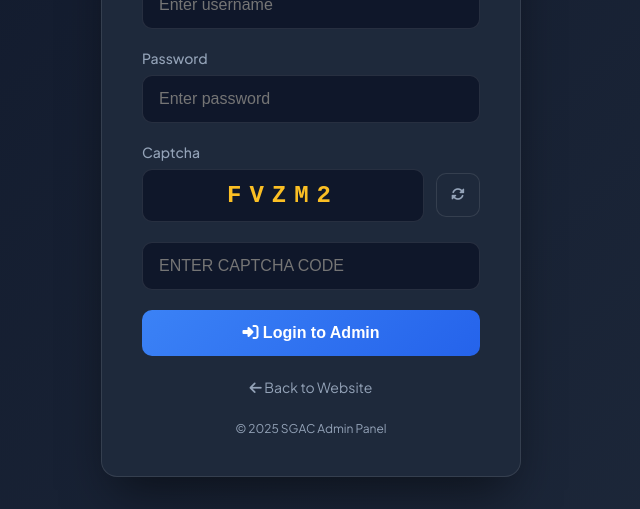
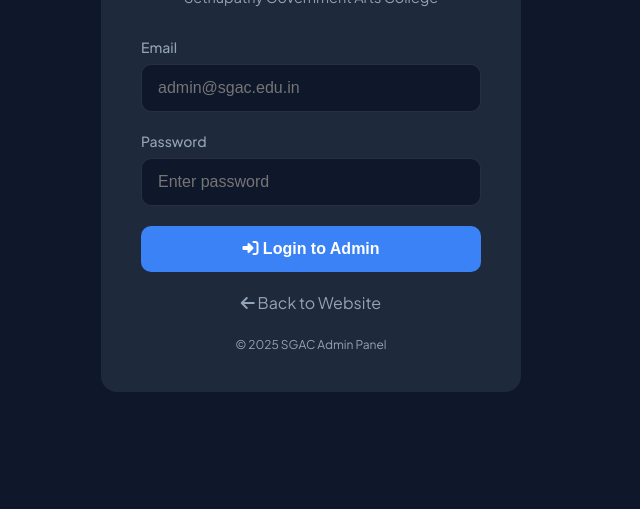
Before and after one commit to KarthikeyanS2006/SGAC-COLLEGE-WEBSITE-, a website: page admin-login.html in a window 1280 px wide. Shown: the part 291-800 px from the top of the page, without its empty margins (329-969 px from the left). Drawn offline with Linux system fonts and the light colour scheme.

Commit message:
Fix admin-login to call Flask API instead of local credentials

```diff
--- a/admin-login.html
+++ b/admin-login.html
@@ -1,292 +1,62 @@
 <!DOCTYPE html>
 <html lang="en">
-
 <head>
     <meta charset="UTF-8">
     <meta name="viewport" content="width=device-width, initial-scale=1.0">
     <title>Admin Login | Sethupathy Government Arts College</title>
-    <link rel="icon" href="./img/fav_icon.png" type="image/png">
-
-    <link href="https://fonts.googleapis.com/css2?family=Outfit:wght@300;400;500;600;700&family=Plus+Jakarta+Sans:wght@400;500;600;700&display=swap" rel="stylesheet">
+    <link href="https://fonts.googleapis.com/css2?family=Plus+Jakarta+Sans:wght@400;500;600;700&display=swap" rel="stylesheet">
     <script src="https://kit.fontawesome.com/3ee7079dc6.js" crossorigin="anonymous"></script>
-
     <style>
-        * {
-            margin: 0;
-            padding: 0;
-            box-sizing: border-box;
-        }
-
-        :root {
-            --bg-dark: #0f172a;
-            --bg-card: #1e293b;
-            --accent-blue: #3b82f6;
-            --accent-gold: #fbbf24;
-            --accent-red: #ef4444;
-            --text-main: #f1f5f9;
-            --text-muted: #94a3b8;
-            --border: rgba(255, 255, 255, 0.1);
-        }
-
-        body {
-            background: linear-gradient(135deg, #0f172a 0%, #1e293b 100%);
-            min-height: 100vh;
-            display: flex;
-            align-items: center;
-            justify-content: center;
-            font-family: 'Plus Jakarta Sans', sans-serif;
-            padding: 20px;
-        }
-
-        .login-container {
-            background: var(--bg-card);
-            border: 1px solid var(--border);
-            border-radius: 16px;
-            padding: 40px;
-            width: 100%;
-            max-width: 420px;
-            box-shadow: 0 25px 50px -12px rgba(0, 0, 0, 0.5);
-        }
-
-        .login-header {
-            text-align: center;
-            margin-bottom: 32px;
-        }
-
-        .login-header .logo {
-            width: 72px;
-            height: 72px;
-            background: linear-gradient(135deg, var(--accent-gold), #d97706);
-            border-radius: 16px;
-            display: flex;
-            align-items: center;
-            justify-content: center;
-            margin: 0 auto 16px;
-            font-size: 32px;
-            color: white;
-        }
-
-        .login-header h1 {
-            color: var(--text-main);
-            font-size: 1.5rem;
-            font-weight: 700;
-            margin-bottom: 4px;
-        }
-
-        .login-header p {
-            color: var(--text-muted);
-            font-size: 0.9rem;
-        }
-
-        .form-group {
-            margin-bottom: 20px;
-        }
-
-        .form-group label {
-            display: block;
-            color: var(--text-muted);
-            font-size: 0.875rem;
-            font-weight: 500;
-            margin-bottom: 8px;
-        }
-
-        .form-control {
-            width: 100%;
-            padding: 14px 16px;
-            background: #0f172a;
-            border: 1px solid var(--border);
-            border-radius: 10px;
-            color: var(--text-main);
-            font-size: 1rem;
-            transition: 0.2s;
-        }
-
-        .form-control:focus {
-            outline: none;
-            border-color: var(--accent-blue);
-            box-shadow: 0 0 0 3px rgba(59, 130, 246, 0.2);
-        }
-
-        .captcha-container {
-            display: flex;
-            gap: 12px;
-            align-items: center;
-            margin-bottom: 20px;
-        }
-
-        .captcha-box {
-            flex: 1;
-            background: #0f172a;
-            border: 1px solid var(--border);
-            border-radius: 10px;
-            padding: 12px 16px;
-            text-align: center;
-            font-family: 'Courier New', monospace;
-            font-size: 1.5rem;
-            font-weight: 700;
-            letter-spacing: 8px;
-            color: var(--accent-gold);
-            user-select: none;
-            text-transform: uppercase;
-        }
-
-        .captcha-refresh {
-            width: 44px;
-            height: 44px;
-            background: var(--bg-card);
-            border: 1px solid var(--border);
-            border-radius: 10px;
-            color: var(--text-muted);
-            cursor: pointer;
-            display: flex;
-            align-items: center;
-            justify-content: center;
-            transition: 0.2s;
-        }
-
-        .captcha-refresh:hover {
-            background: var(--accent-blue);
-            color: white;
-            border-color: var(--accent-blue);
-        }
-
-        .btn-login {
-            width: 100%;
-            padding: 14px;
-            background: linear-gradient(135deg, var(--accent-blue), #2563eb);
-            border: none;
-            border-radius: 10px;
-            color: white;
-            font-size: 1rem;
-            font-weight: 600;
-            cursor: pointer;
-            transition: 0.2s;
-        }
-
-        .btn-login:hover {
-            transform: translateY(-2px);
-            box-shadow: 0 10px 20px -10px rgba(59, 130, 246, 0.5);
-        }
-
-        .btn-login:disabled {
-            opacity: 0.6;
-            cursor: not-allowed;
-            transform: none;
-        }
-
-        .error-message {
-            background: rgba(239, 68, 68, 0.1);
-            border: 1px solid var(--accent-red);
-            color: var(--accent-red);
-            padding: 12px 16px;
-            border-radius: 10px;
-            margin-bottom: 20px;
-            font-size: 0.875rem;
-            display: none;
-        }
-
-        .error-message.show {
-            display: block;
-            animation: shake 0.4s ease;
-        }
-
-        @keyframes shake {
-            0%, 100% { transform: translateX(0); }
-            25% { transform: translateX(-8px); }
-            75% { transform: translateX(8px); }
-        }
-
-        .back-link {
-            text-align: center;
-            margin-top: 20px;
-        }
-
-        .back-link a {
-            color: var(--text-muted);
-            text-decoration: none;
-            font-size: 0.875rem;
-            transition: 0.2s;
-        }
-
-        .back-link a:hover {
-            color: var(--accent-blue);
-        }
-
-        .footer {
-            text-align: center;
-            margin-top: 24px;
-            color: var(--text-muted);
-            font-size: 0.75rem;
-        }
+        * { margin: 0; padding: 0; box-sizing: border-box; }
+        :root { --bg-dark: #0f172a; --bg-card: #1e293b; --accent-blue: #3b82f6; --accent-gold: #fbbf24; --text-main: #f1f5f9; --text-muted: #94a3b8; }
+        body { background: var(--bg-dark); min-height: 100vh; display: flex; align-items: center; justify-content: center; font-family: 'Plus Jakarta Sans', sans-serif; padding: 20px; }
+        .login-container { background: var(--bg-card); border-radius: 16px; padding: 40px; width: 100%; max-width: 420px; }
+        .login-header { text-align: center; margin-bottom: 32px; }
+        .logo { width: 72px; height: 72px; background: linear-gradient(135deg, var(--accent-gold), #d97706); border-radius: 16px; display: flex; align-items: center; justify-content: center; margin: 0 auto 16px; font-size: 32px; color: white; }
+        h1 { color: var(--text-main); font-size: 1.5rem; margin-bottom: 4px; }
+        .subtitle { color: var(--text-muted); font-size: 0.9rem; }
+        .error-message { background: #ef4444; color: white; padding: 12px; border-radius: 8px; margin-bottom: 20px; text-align: center; display: none; }
+        .error-message.show { display: block; }
+        .form-group { margin-bottom: 20px; }
+        label { display: block; color: var(--text-muted); font-size: 0.875rem; font-weight: 500; margin-bottom: 8px; }
+        input { width: 100%; padding: 14px 16px; background: var(--bg-dark); border: 1px solid rgba(255,255,255,0.1); border-radius: 10px; color: var(--text-main); font-size: 1rem; }
+        input:focus { outline: none; border-color: var(--accent-blue); }
+        .btn-login { width: 100%; padding: 14px; background: var(--accent-blue); border: none; border-radius: 10px; color: white; font-size: 1rem; font-weight: 600; cursor: pointer; }
+        .btn-login:hover { opacity: 0.9; }
+        .btn-login:disabled { opacity: 0.5; cursor: not-allowed; }
+        .back-link { text-align: center; margin-top: 20px; }
+        .back-link a { color: var(--text-muted); text-decoration: none; }
+        .footer { text-align: center; margin-top: 24px; color: var(--text-muted); font-size: 0.75rem; }
     </style>
 </head>
-
 <body>
     <div class="login-container">
         <div class="login-header">
-            <div class="logo">
-                <i class="fas fa-shield-alt"></i>
+            <div class="logo"><i class="fas fa-shield-alt"></i></div>
+            <h1>Admin Login</h1>
+            <p class="subtitle">Sethupathy Government Arts College</p>
         </div>
-            <h1>Admin Login</h1>
-            <p>Sethupathy Government Arts College</p>
+        <div class="error-message" id="error-message"></div>
+        <form id="login-form">
+            <div class="form-group">
+                <label>Email</label>
+                <input type="email" id="email" placeholder="admin@sgac.edu.in" required autocomplete="email">
             </div>
-
-        <div class="error-message" id="error-message"></div>
-
-        <form id="login-form" onsubmit="return handleLogin(event)">
-            <div class="form-group">
-                <label>Username</label>
-                <input type="text" id="username" class="form-control" placeholder="Enter username" required autocomplete="username">
-            </div>
-
             <div class="form-group">
                 <label>Password</label>
-                <input type="password" id="password" class="form-control" placeholder="Enter password" required autocomplete="current-password">
+                <input type="password" id="password" placeholder="Enter password" required autocomplete="current-password">
             </div>
-
-            <div class="form-group">
-                <label>Captcha</label>
-                <div class="captcha-container">
-                    <div class="captcha-box" id="captcha-display">X7K9M</div>
-                    <button type="button" class="captcha-refresh" onclick="generateCaptcha()" title="Refresh Captcha">
-                        <i class="fas fa-sync-alt"></i>
-                    </button>
-                </div>
-                <input type="text" id="captcha-input" class="form-control" placeholder="Enter captcha code" required maxlength="5" style="text-transform: uppercase;">
-            </div>
-
             <button type="submit" class="btn-login" id="login-btn">
                 <i class="fas fa-sign-in-alt"></i> Login to Admin
             </button>
         </form>
-
         <div class="back-link">
             <a href="index.html"><i class="fas fa-arrow-left"></i> Back to Website</a>
         </div>
-
-        <div class="footer">
-            &copy; 2025 SGAC Admin Panel
+        <div class="footer">&copy; 2025 SGAC Admin Panel</div>
     </div>
-    </div>
-
     <script>
-        const ADMIN_CREDENTIALS = {
-            username: 'admin',
-            password: 'sgac2025'
-        };
-
-        let currentCaptcha = '';
-
-        function generateCaptcha() {
-            const chars = 'ABCDEFGHJKLMNPQRSTUVWXYZ23456789';
-            let result = '';
-            for (let i = 0; i < 5; i++) {
-                result += chars.charAt(Math.floor(Math.random() * chars.length));
-            }
-            currentCaptcha = result;
-            document.getElementById('captcha-display').textContent = result;
-            document.getElementById('captcha-input').value = '';
-        }
+        const API_BASE = window.location.origin;
 
         function showError(message) {
             const errorEl = document.getElementById('error-message');
@@ -295,42 +65,45 @@
             setTimeout(() => errorEl.classList.remove('show'), 4000);
         }
 
-        function handleLogin(event) {
-            event.preventDefault();
+        document.getElementById('login-form').addEventListener('submit', async (e) => {
+            e.preventDefault();
+            const email = document.getElementById('email').value.trim();
+            const password = document.getElementById('password').value;
+            const btn = document.getElementById('login-btn');
 
-            const username = document.getElementById('username').value.trim();
-            const password = document.getElementById('password').value;
-            const captchaInput = document.getElementById('captcha-input').value.trim().toUpperCase();
-
-            if (!username || !password) {
-                showError('Please enter username and password');
-                return false;
+            if (!email || !password) {
+                showError('Please enter email and password');
+                return;
             }
 
-            if (!captchaInput) {
-                showError('Please enter the captcha code');
-                return false;
-            }
+            btn.disabled = true;
+            btn.innerHTML = '<i class="fas fa-spinner fa-spin"></i> Logging in...';
 
-            if (captchaInput !== currentCaptcha) {
-                showError('Invalid captcha code. Please try again.');
-                generateCaptcha();
-                return false;
-            }
+            try {
+                const response = await fetch(API_BASE + '/api/auth/login', {
+                    method: 'POST',
+                    headers: { 'Content-Type': 'application/json' },
+                    body: JSON.stringify({ email, password })
+                });
 
-            if (username === ADMIN_CREDENTIALS.username && password === ADMIN_CREDENTIALS.password) {
+                const data = await response.json();
+
+                if (response.ok && data.access_token) {
+                    sessionStorage.setItem('adminToken', data.access_token);
+                    sessionStorage.setItem('adminUser', JSON.stringify(data.user));
                     sessionStorage.setItem('adminLoggedIn', 'true');
                     window.location.href = 'admin.html';
                 } else {
-                showError('Invalid username or password');
-                generateCaptcha();
+                    showError(data.error || 'Invalid credentials');
+                    btn.disabled = false;
+                    btn.innerHTML = '<i class="fas fa-sign-in-alt"></i> Login to Admin';
                 }
-
-            return false;
+            } catch (error) {
+                showError('Connection error. Please try again.');
+                btn.disabled = false;
+                btn.innerHTML = '<i class="fas fa-sign-in-alt"></i> Login to Admin';
             }
-
-        generateCaptcha();
+        });
     </script>
 </body>
-
 </html>
```
Lines whose indentation alone changed are shown as unchanged.
